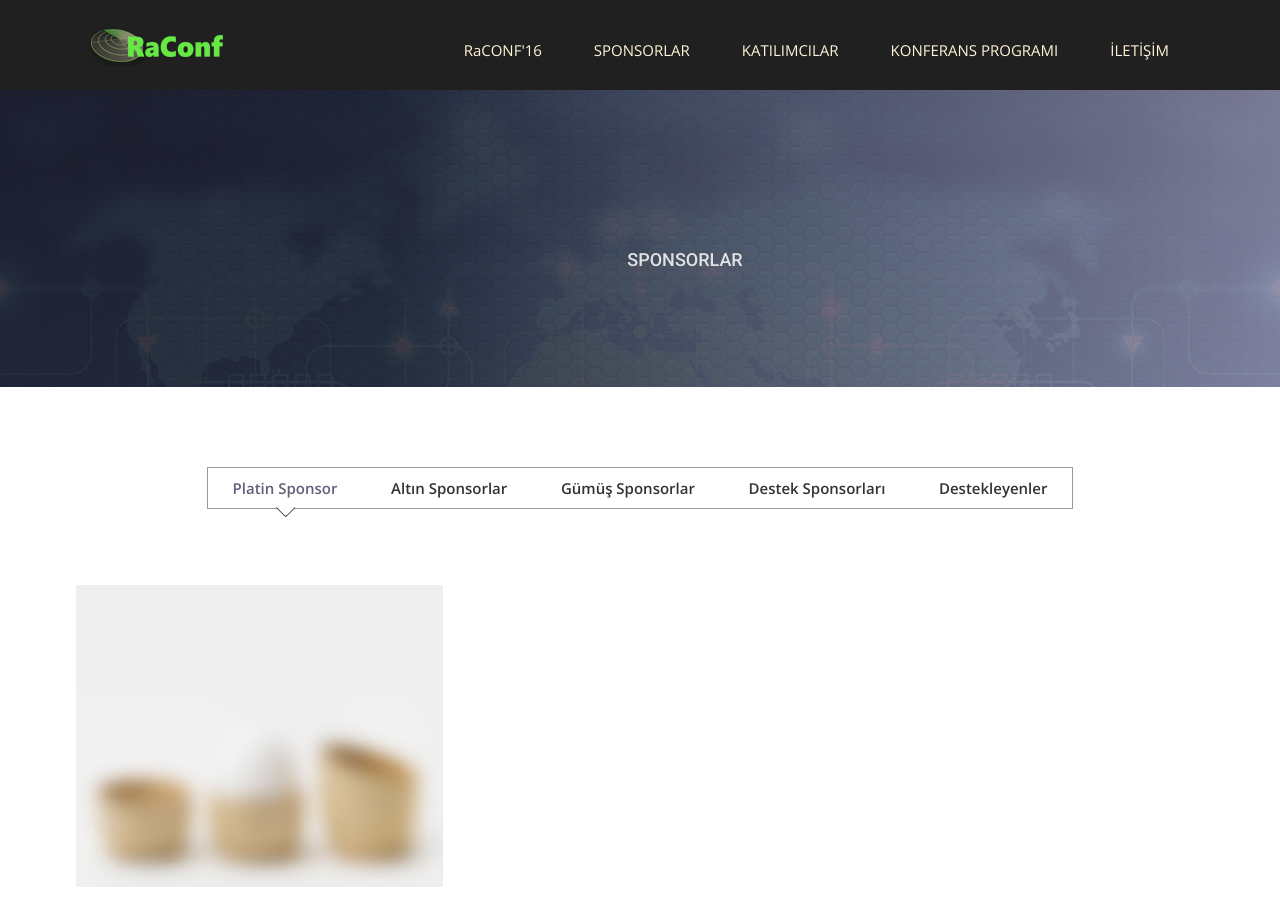
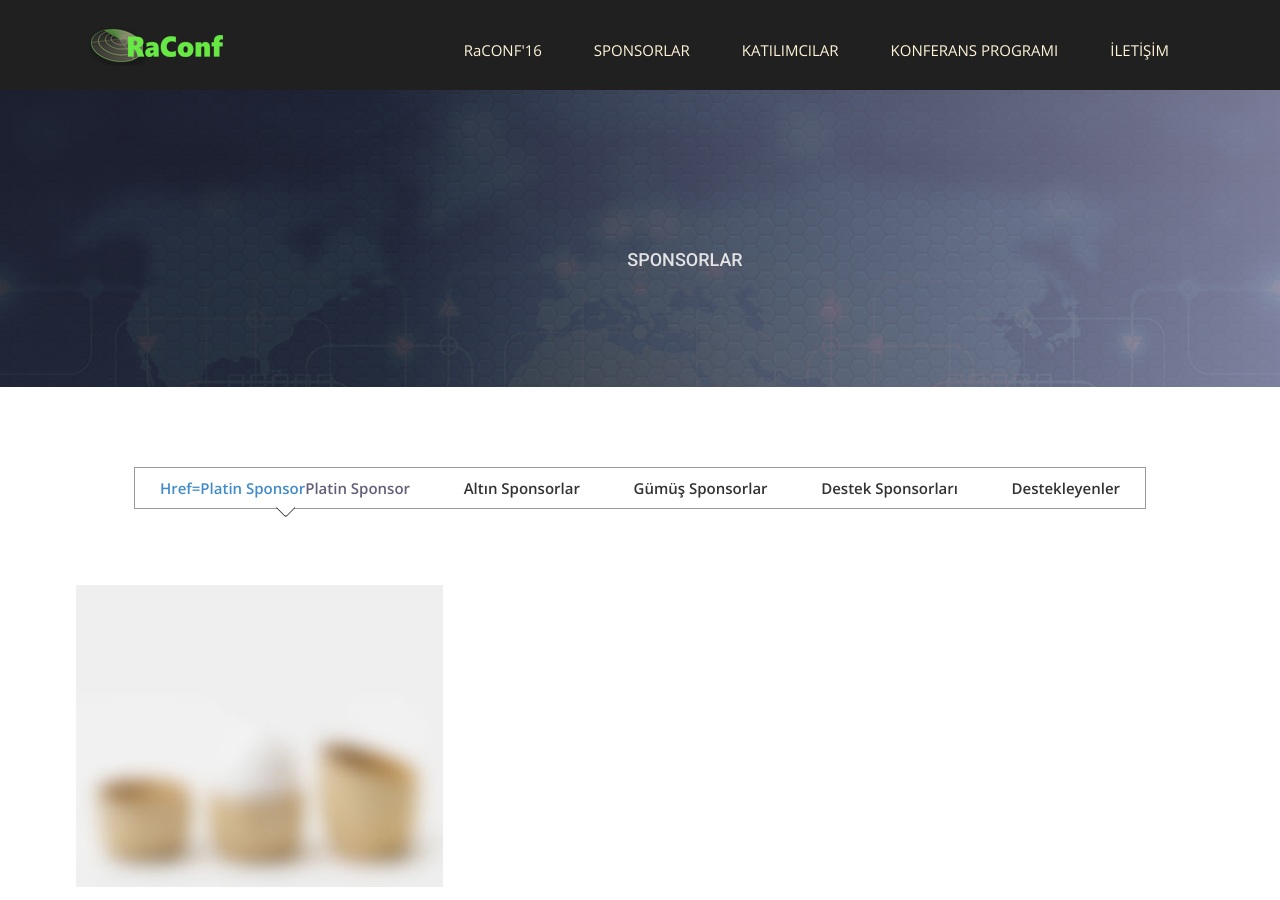
Before and after one commit to bilkamp/bilkamp19.github.io, a Jekyll site: the page built from work.html, in a window 1280 px wide and 900 px high. Built offline with Jekyll 4.4.1, drawn with Linux system fonts in a browser that asks for light colours; nearby versions of some CDN libraries; some web fonts are replaced.

Commit message:
değişiklik

```diff
--- a/work.html
+++ b/work.html
@@ -25,7 +25,7 @@ permalink: /sponsorlar/
             <div class="block">
               <div class="portfolio-menu">
                 <ul>
-                    <li class="filter" data-filter="all">Platin Sponsor</li>
+                    <li class="filter" data-filter="all"><a> href=Platin Sponsor</a>Platin Sponsor</li>
                     <li class="filter" data-filter=".Branding">Altın Sponsorlar</li>
                     <li class="filter" data-filter=".Websites">Gümüş Sponsorlar</li>
                     <li class="filter" data-filter=".Graphic">Destek Sponsorları</li>
```
